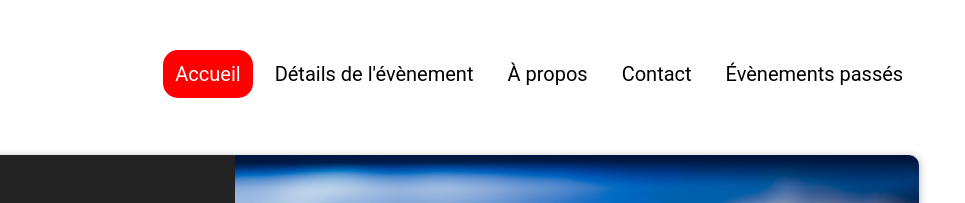
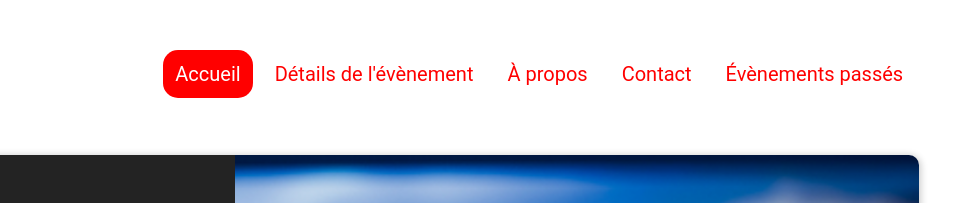
Before and after one commit to Franck79/FranckMoeuf_4_25062021, a website: page index.html in a window 1280 px wide. Shown: the top 203 px of the page, 315-1280 px from the left. Drawn offline with Linux system fonts and the light colour scheme.

Commit message:
color top nav

```diff
--- a/css/modal.css
+++ b/css/modal.css
@@ -43,7 +43,7 @@ img {
 .topnav a {
   float: left;
   display: block;
-  color: #000000;
+  color: #ff0000;
   text-align: center;
   padding: 12px 12px;
   margin: 5px;
```
